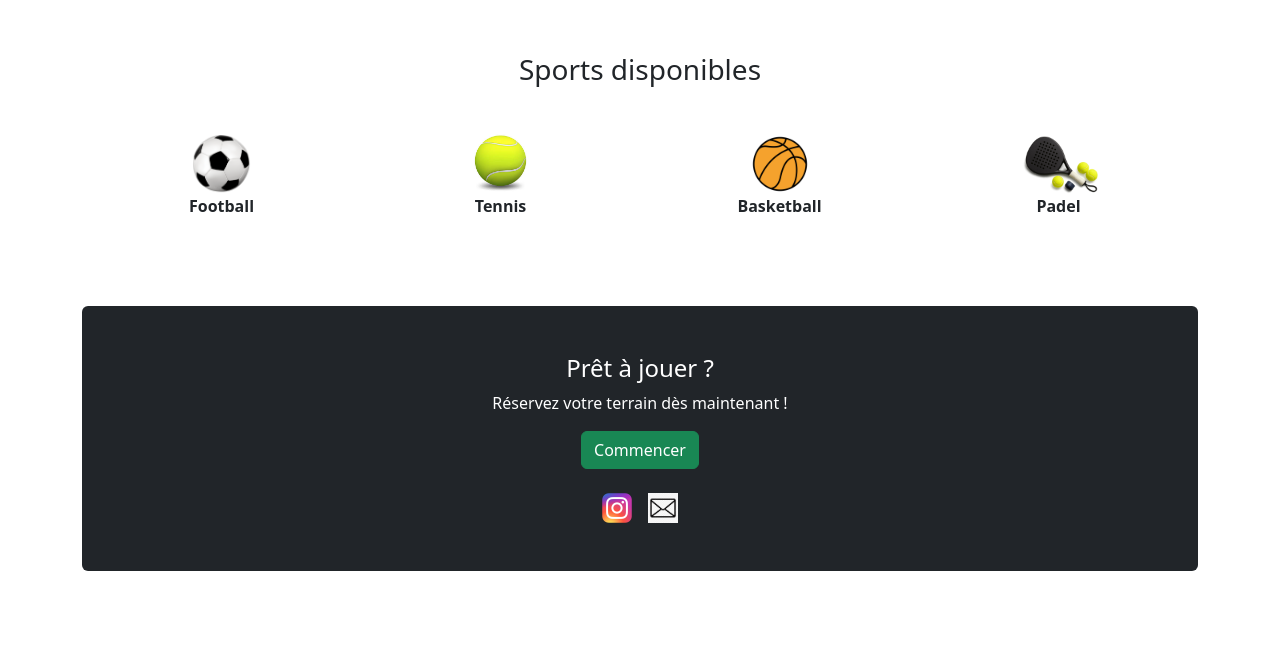
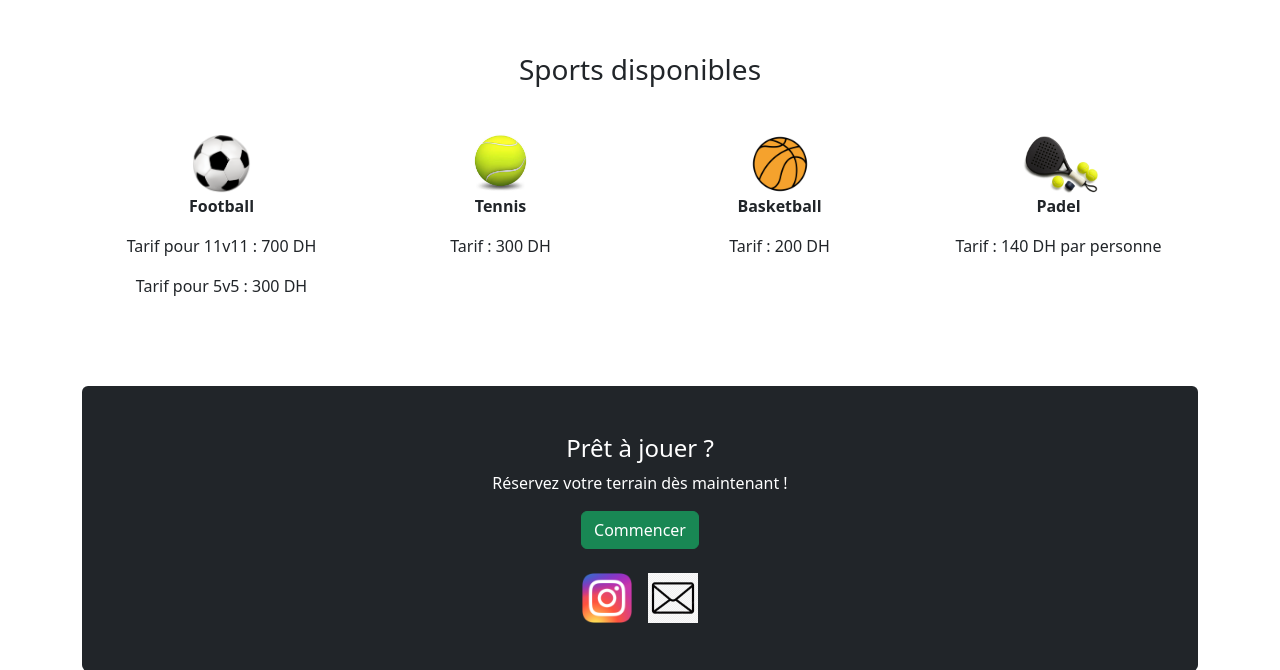
Before and after one commit to Rovio-junior/Sportfield, a Django app: page / in a window 1280 px wide. Shown: the part 847-1517 px from the top of the page. Before the commit the page ends 1418 px from the top, so only its background shows below. Run offline with Django 5.2, Linux system fonts and the light colour scheme.

Commit message:
Updated project

```diff
--- a/reservations/templates/reservations/home.html
+++ b/reservations/templates/reservations/home.html
@@ -48,18 +48,23 @@
     <div class="col-md-3 col-6 mb-4">
       <img src="{% static 'images/foot.png' %}" alt="" height="60px" >
       <p><strong>Football</strong></p>
+      <p>Tarif pour 11v11 : 700 DH</p>
+      <p>Tarif pour 5v5 : 300 DH</p>
     </div>
     <div class="col-md-3 col-6 mb-4">
       <img src="{% static 'images/tennis.png' %}" alt="" height="60px">
       <p><strong>Tennis</strong></p>
+      <p>Tarif : 300 DH</p>
     </div>
     <div class="col-md-3 col-6 mb-4">
       <img src="{% static 'images/basket.png' %}" alt="" height="60px" >
       <p><strong>Basketball</strong></p>
+      <p>Tarif : 200 DH</p>
     </div>
     <div class="col-md-3 col-6 mb-4">
       <img src="{% static 'images/padel.png' %}" alt="" height="60px" >
       <p><strong>Padel</strong></p>
+      <p>Tarif : 140 DH par personne</p>
     </div>
   </div>
 </div>
@@ -73,10 +78,10 @@
     </a>
     <div class="d-flex justify-content-center gap-3 mt-2">
       <a href="#">
-      <img src="{% static 'images/insta.png' %}" alt="" height="30px" class="icon-hover">
+        <img src="{% static 'images/insta.png' %}" alt="" height="50px" class="icon-hover">
       </a>
       <a href="#">
-      <img src="{% static 'images/mail.png' %}" alt="" height="30px" class="icon-hover">
+        <img src="{% static 'images/mail.png' %}" alt="" height="50px" class="icon-hover">
       </a>
     </div>
   </div>
```
Lines whose indentation alone changed are shown as unchanged.
